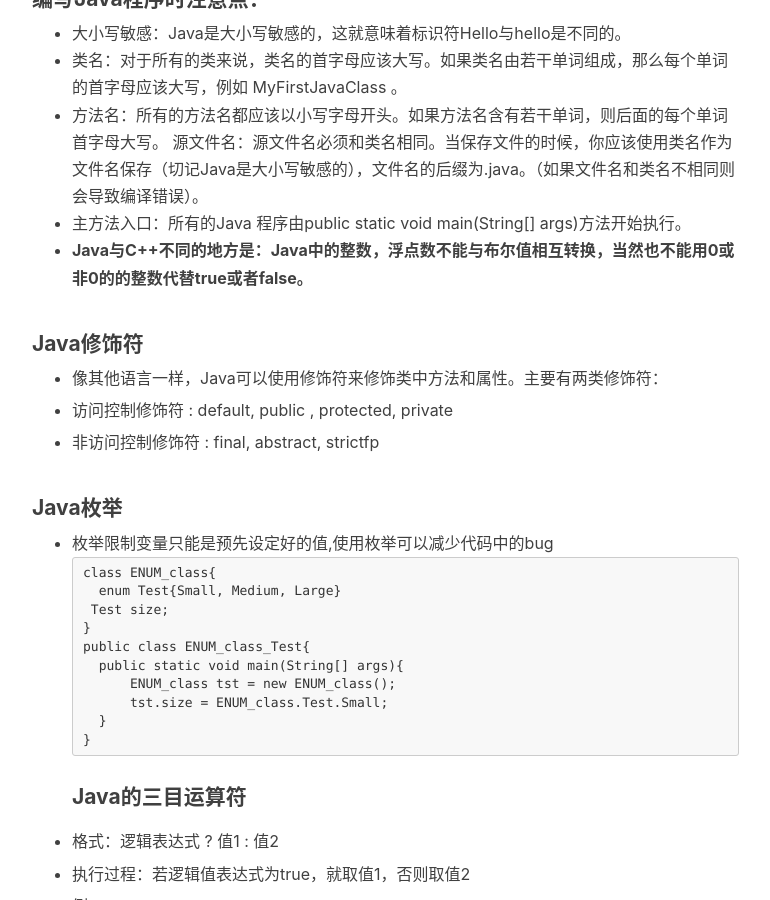
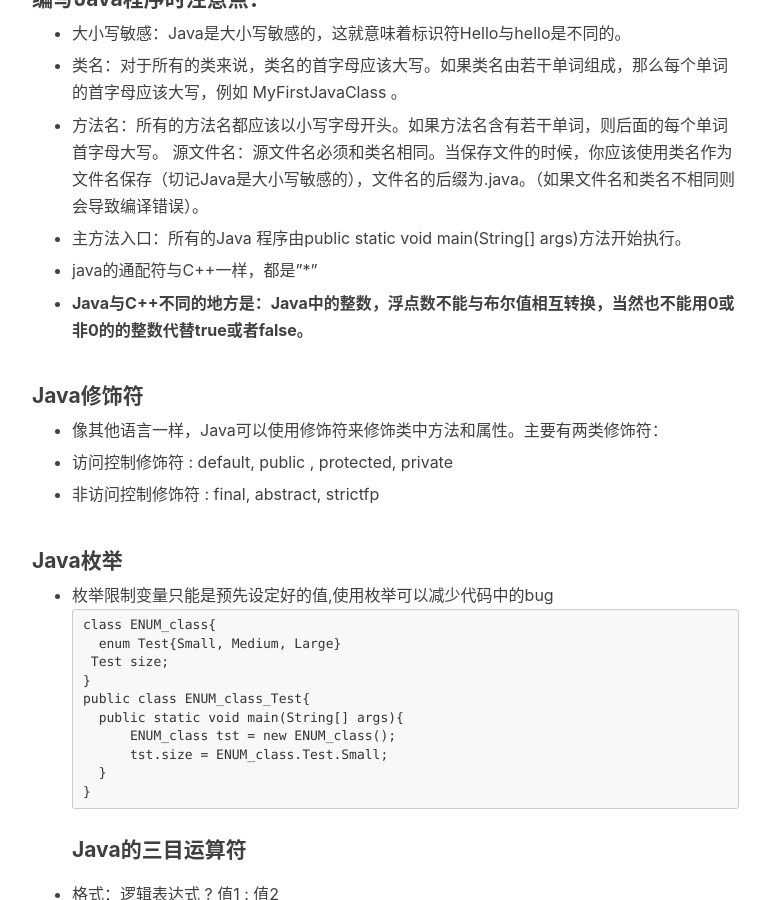
Before and after one commit to Fleschier/Fleschier.github.io, a Jekyll site: the page built from _posts/2018-04-06-Java-learning.markdown, in a window 1280 px wide and 900 px high, scrolled down 1175 px. Shown: the whole window, without its empty margins (233-1003 px from the left). Built offline with Jekyll 4.4.1, drawn with Linux system fonts in a browser that asks for light colours; nearby versions of some CDN libraries; comment, search, counter and statistics services are not loaded.

Commit message:
update java

```diff
--- a/_posts/2018-04-06-Java-learning.markdown
+++ b/_posts/2018-04-06-Java-learning.markdown
@@ -35,10 +35,16 @@
 #### 编写Java程序时注意点：
 
 - 大小写敏感：Java是大小写敏感的，这就意味着标识符Hello与hello是不同的。
+
 - 类名：对于所有的类来说，类名的首字母应该大写。如果类名由若干单词组成，那么每个单词的首字母应该大写，例如 MyFirstJavaClass 。
+
 - 方法名：所有的方法名都应该以小写字母开头。如果方法名含有若干单词，则后面的每个单词首字母大写。
 源文件名：源文件名必须和类名相同。当保存文件的时候，你应该使用类名作为文件名保存（切记Java是大小写敏感的），文件名的后缀为.java。（如果文件名和类名不相同则会导致编译错误）。
+
 - 主方法入口：所有的Java 程序由public static void main(String[] args)方法开始执行。
+
+- java的通配符与C++一样，都是"*"
+
 - **Java与C++不同的地方是：Java中的整数，浮点数不能与布尔值相互转换，当然也不能用0或非0的的整数代替true或者false。**
 
 #### Java修饰符
```
